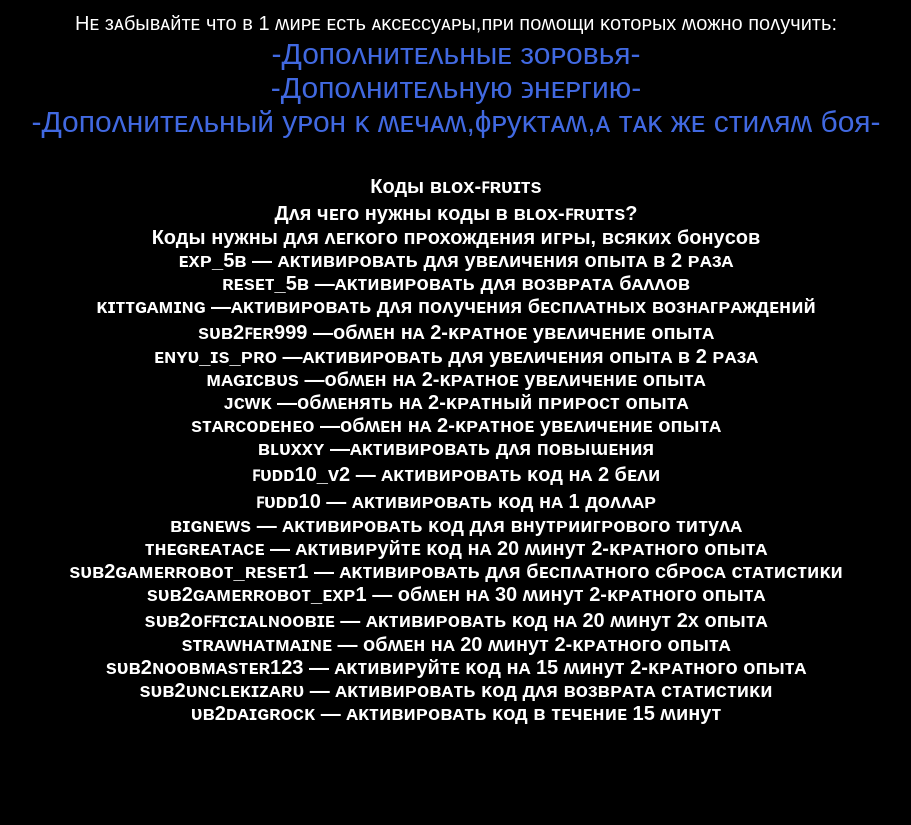
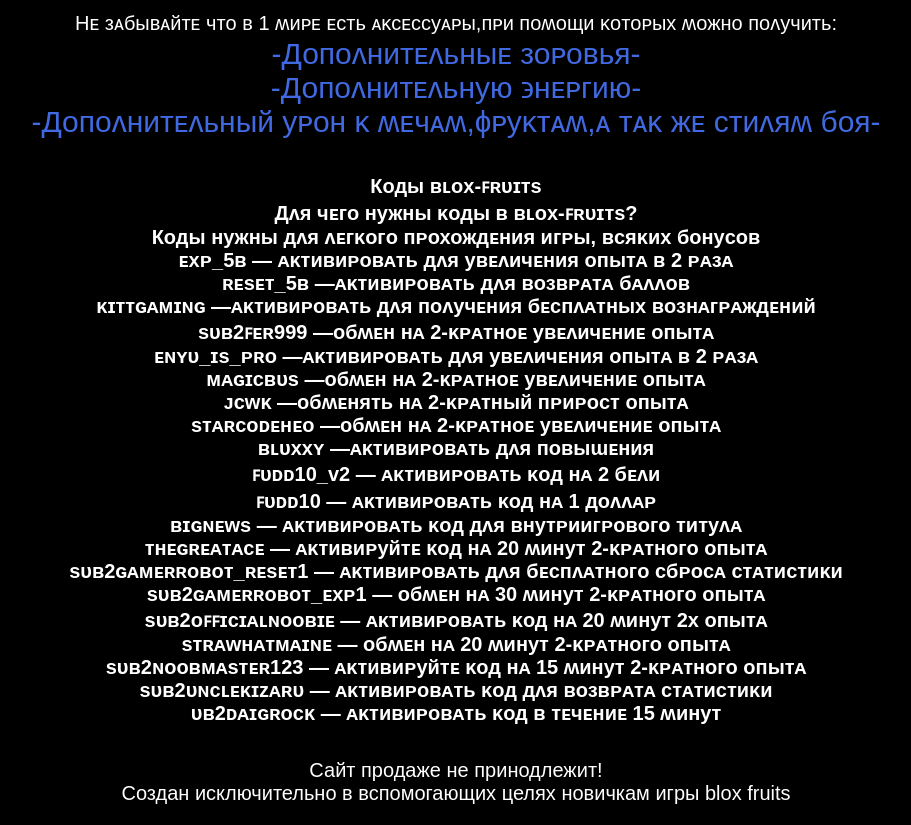
Before and after one commit to onepieceisreal12/bloxfruits.wiki.com, a plain HTML site: page index.html in a window 1280 px wide. Shown: the part 1336-2161 px from the top of the page, without its empty margins (184-1095 px from the left). Before the commit the page ends 2095 px from the top, so only its background shows below. Drawn offline with Linux system fonts and the light colour scheme.

Commit message:
Update index.html

```diff
--- a/index.html
+++ b/index.html
@@ -21,5 +21,8 @@
             -Доᴨоᴧниᴛᴇᴧьную ϶нᴇᴩᴦию-
             <br/>-Доᴨоᴧниᴛᴇᴧьный уᴩон ᴋ ʍᴇчᴀʍ,ɸᴩуᴋᴛᴀʍ,ᴀ ᴛᴀᴋ жᴇ ᴄᴛиᴧяʍ боя-</span></p>
             <h5>Коды ʙʟᴏx-ꜰʀᴜɪᴛs<br/>Дᴧя чᴇᴦо нужны ᴋоды ʙ ʙʟᴏx-ꜰʀᴜɪᴛs? <br/>Коды нужны дᴧя ᴧᴇᴦᴋоᴦо ᴨᴩохождᴇния иᴦᴩы, ʙᴄяᴋих бонуᴄоʙ <br/>ᴇxᴘ_5ʙ — ᴀᴋᴛиʙиᴩоʙᴀᴛь дᴧя уʙᴇᴧичᴇния оᴨыᴛᴀ ʙ 2 ᴩᴀзᴀ <br/>ʀᴇsᴇᴛ_5ʙ —ᴀᴋᴛиʙиᴩоʙᴀᴛь дᴧя ʙозʙᴩᴀᴛᴀ бᴀᴧᴧоʙ <br/>ᴋɪᴛᴛɢᴀᴍɪɴɢ —ᴀᴋᴛиʙиᴩоʙᴀᴛь дᴧя ᴨоᴧучᴇния бᴇᴄᴨᴧᴀᴛных ʙознᴀᴦᴩᴀждᴇний <br/>sᴜʙ2ꜰᴇʀ999 —обʍᴇн нᴀ 2-ᴋᴩᴀᴛноᴇ уʙᴇᴧичᴇниᴇ оᴨыᴛᴀ <br/>ᴇɴʏᴜ_ɪs_ᴘʀᴏ —ᴀᴋᴛиʙиᴩоʙᴀᴛь дᴧя уʙᴇᴧичᴇния оᴨыᴛᴀ ʙ 2 ᴩᴀзᴀ <br/>ᴍᴀɢɪᴄʙᴜs —обʍᴇн нᴀ 2-ᴋᴩᴀᴛноᴇ уʙᴇᴧичᴇниᴇ оᴨыᴛᴀ <br/>ᴊᴄᴡᴋ —обʍᴇняᴛь нᴀ 2-ᴋᴩᴀᴛный ᴨᴩиᴩоᴄᴛ оᴨыᴛᴀ <br/>sᴛᴀʀᴄᴏᴅᴇʜᴇᴏ —обʍᴇн нᴀ 2-ᴋᴩᴀᴛноᴇ уʙᴇᴧичᴇниᴇ оᴨыᴛᴀ <br/>ʙʟᴜxxʏ —ᴀᴋᴛиʙиᴩоʙᴀᴛь дᴧя ᴨоʙыɯᴇния <br/>ꜰᴜᴅᴅ10_ᴠ2 — ᴀᴋᴛиʙиᴩоʙᴀᴛь ᴋод нᴀ 2 бᴇᴧи <br/>ꜰᴜᴅᴅ10 — ᴀᴋᴛиʙиᴩоʙᴀᴛь ᴋод нᴀ 1 доᴧᴧᴀᴩ <br/>ʙɪɢɴᴇᴡs — ᴀᴋᴛиʙиᴩоʙᴀᴛь ᴋод дᴧя ʙнуᴛᴩииᴦᴩоʙоᴦо ᴛиᴛуᴧᴀ <br/>ᴛʜᴇɢʀᴇᴀᴛᴀᴄᴇ — ᴀᴋᴛиʙиᴩуйᴛᴇ ᴋод нᴀ 20 ʍинуᴛ 2-ᴋᴩᴀᴛноᴦо оᴨыᴛᴀ <br/>sᴜʙ2ɢᴀᴍᴇʀʀᴏʙᴏᴛ_ʀᴇsᴇᴛ1 — ᴀᴋᴛиʙиᴩоʙᴀᴛь дᴧя бᴇᴄᴨᴧᴀᴛноᴦо ᴄбᴩоᴄᴀ ᴄᴛᴀᴛиᴄᴛиᴋи <br/>sᴜʙ2ɢᴀᴍᴇʀʀᴏʙᴏᴛ_ᴇxᴘ1 — обʍᴇн нᴀ 30 ʍинуᴛ 2-ᴋᴩᴀᴛноᴦо оᴨыᴛᴀ <br/>sᴜʙ2ᴏꜰꜰɪᴄɪᴀʟɴᴏᴏʙɪᴇ — ᴀᴋᴛиʙиᴩоʙᴀᴛь ᴋод нᴀ 20 ʍинуᴛ 2x оᴨыᴛᴀ <br/>sᴛʀᴀᴡʜᴀᴛᴍᴀɪɴᴇ — обʍᴇн нᴀ 20 ʍинуᴛ 2-ᴋᴩᴀᴛноᴦо оᴨыᴛᴀ <br/>sᴜʙ2ɴᴏᴏʙᴍᴀsᴛᴇʀ123 — ᴀᴋᴛиʙиᴩуйᴛᴇ ᴋод нᴀ 15 ʍинуᴛ 2-ᴋᴩᴀᴛноᴦо оᴨыᴛᴀ <br/>sᴜʙ2ᴜɴᴄʟᴇᴋɪᴢᴀʀᴜ — ᴀᴋᴛиʙиᴩоʙᴀᴛь ᴋод дᴧя ʙозʙᴩᴀᴛᴀ ᴄᴛᴀᴛиᴄᴛиᴋи <br/>ᴜʙ2ᴅᴀɪɢʀᴏᴄᴋ — ᴀᴋᴛиʙиᴩоʙᴀᴛь ᴋод ʙ ᴛᴇчᴇниᴇ 15 ʍинуᴛ</h5>
+        <footer>
+            <p class="footer">Сайт продаже не принодлежит!<br/>Создан исключительно в вспомогающих целях новичкам игры blox fruits</p>
+        <footer>
     </body>
 </html>
```
